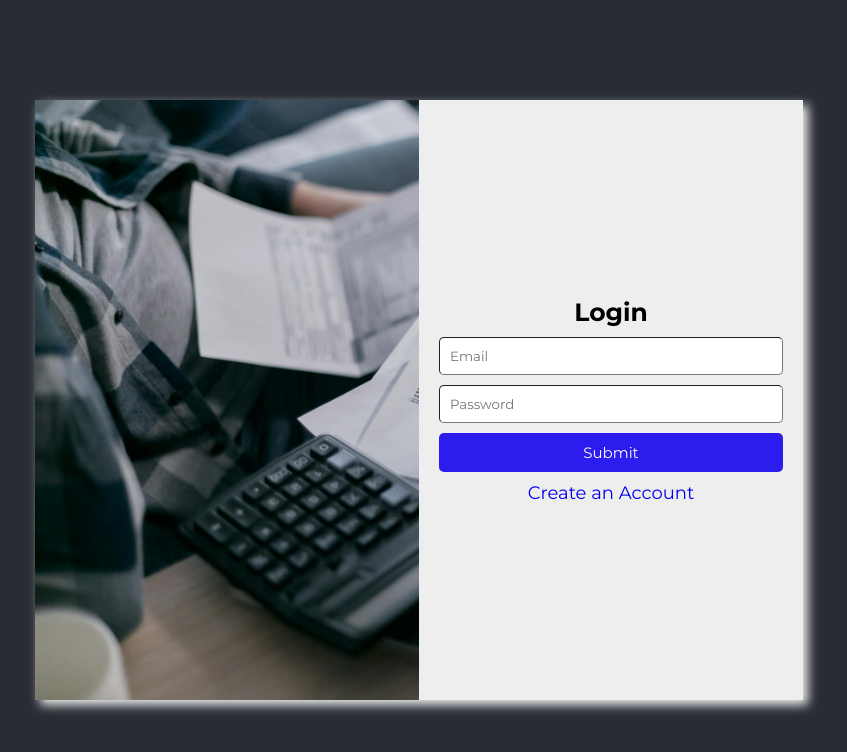
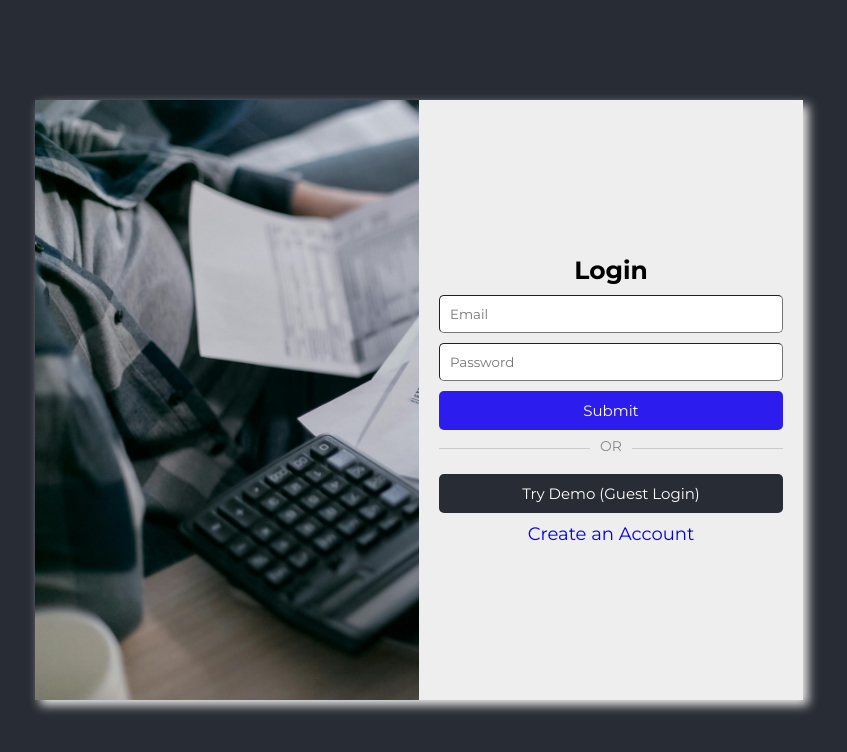
Before and after one commit to vanshjain137/invoice-app, a React (Create React App) app: page /login in a window 1280 px wide. Shown: the top 752 px of the page, without its empty margins (221-1068 px from the left). Built offline with nearby package versions, Linux system fonts and the light colour scheme; no server answers.

Commit message:
feat: added one-click demo login button for recruiters

```diff
--- a/src/component/dashboard/InvoiceDetail.js
+++ b/src/component/dashboard/InvoiceDetail.js
@@ -1,11 +1,10 @@
 import html2canvas from 'html2canvas'
 import jsPDF from 'jspdf'
-import React, { useState } from 'react'
 import { useLocation } from 'react-router-dom'
 
 const InvoiceDetail = () => {
     const location = useLocation()
-    const [data, setData] = useState(location.state)
+    const data = location.state
 
     const printInvoice = () => {
         const input = document.getElementById('invoice')
--- a/src/component/login/Login.js
+++ b/src/component/login/Login.js
@@ -8,6 +8,7 @@ const Login = () => {
   const [email, setEmail] = useState('')
   const [password, setPassword] = useState('')
   const [isLoading, setLoading] = useState(false)
+  const [isDemoLoading, setDemoLoading] = useState(false)
 
   const navigate = useNavigate()
 
@@ -18,16 +19,37 @@ const Login = () => {
       .then((userCredential) => {
         const user = userCredential.user;
         console.log(user)
-        localStorage.setItem('cName',user.displayName)
-        localStorage.setItem('photoURL',user.photoURL)
-        localStorage.setItem('email',user.email)
-        localStorage.setItem('uid',user.uid)
+        localStorage.setItem('cName', user.displayName)
+        localStorage.setItem('photoURL', user.photoURL)
+        localStorage.setItem('email', user.email)
+        localStorage.setItem('uid', user.uid)
         navigate('/dashboard')
         setLoading(false)
       })
       .catch((error) => {
         console.log(error)
         setLoading(false)
+      });
+  }
+
+  const handleDemoLogin = (e) => {
+    e.preventDefault();
+    setDemoLoading(true);
+
+    signInWithEmailAndPassword(auth, "demo@example.com", "password123")
+      .then((userCredential) => {
+        const user = userCredential.user;
+        localStorage.setItem('cName', user.displayName || 'Demo User')
+        localStorage.setItem('photoURL', user.photoURL || '')
+        localStorage.setItem('email', user.email)
+        localStorage.setItem('uid', user.uid)
+        navigate('/dashboard')
+        setDemoLoading(false)
+      })
+      .catch((error) => {
+        console.log("Demo Login Error:", error)
+        alert("Demo login is currently unavailable.")
+        setDemoLoading(false)
       });
   }
 
@@ -44,6 +66,20 @@ const Login = () => {
             <input required onChange={(e) => { setPassword(e.target.value) }} className='login-input' type='password' placeholder='Password' />
             <button className='login-input login-btn' type="submit"> {isLoading && <i class="fa-solid fa-spinner fa-spin-pulse"></i>} Submit</button>
           </form>
+
+          <div style={{ width: '100%', margin: '15px 0', textAlign: 'center', borderBottom: '1px solid #ccc', lineHeight: '0.1em' }}>
+            <span style={{ background: '#eee', padding: '0 10px', color: '#888', fontSize: '14px' }}>OR</span>
+          </div>
+
+          <button
+            onClick={handleDemoLogin}
+            type="button"
+            className='login-input'
+            style={{ backgroundColor: '#282c34', color: 'white', border: 'none', cursor: 'pointer', fontSize: '15px' }}
+          >
+            {isDemoLoading && <i className="fa-solid fa-spinner fa-spin-pulse"></i>} Try Demo (Guest Login)
+          </button>
+
           <Link to='/register' className='register-link'>Create an Account</Link>
         </div>
       </div>
```
